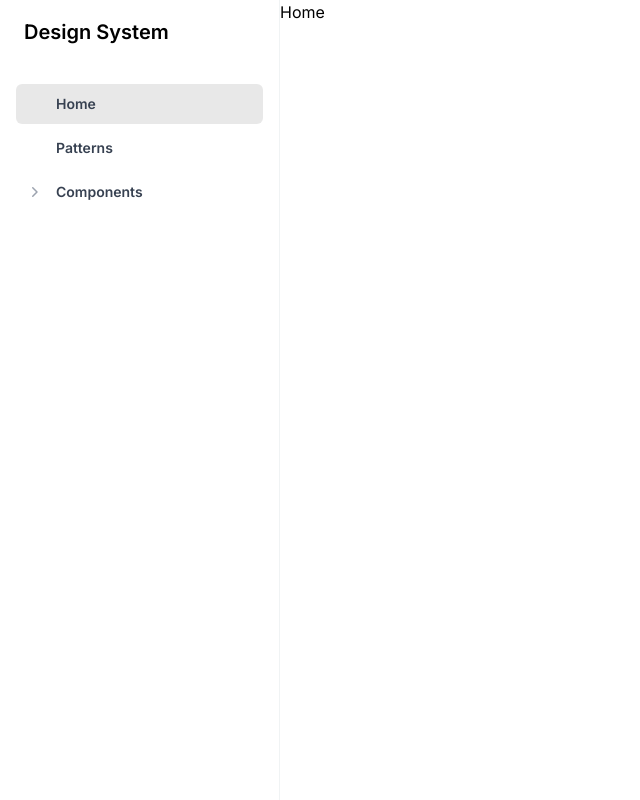
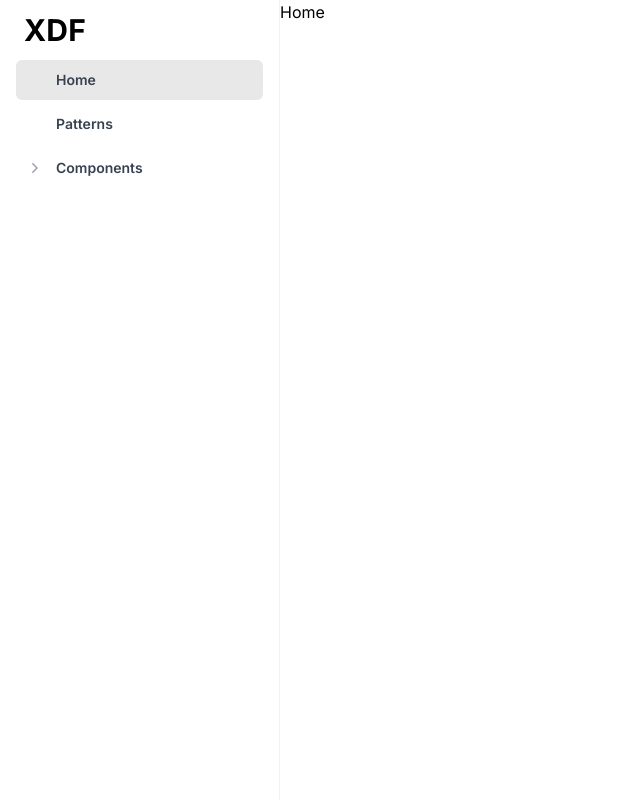
Before and after one commit to totisama/design-system, a Next.js app: page / in a window 1280 px wide. Shown: the whole page, without its empty margins (0-640 px from the left). Built offline with nearby package versions, Linux system fonts and the light colour scheme.

Commit message:
tweak metadata and sidebar title

```diff
--- a/src/app/layout.tsx
+++ b/src/app/layout.tsx
@@ -7,8 +7,8 @@ import SideBar from '@/components/side-bar'
 const inter = Inter({ subsets: ['latin'] })
 
 export const metadata: Metadata = {
-  title: '---- Design System',
-  description: 'Design System for Twitter',
+  title: 'X Design Framework',
+  description: 'Design Framework for X',
 }
 
 export default function RootLayout({
--- a/src/components/side-bar.tsx
+++ b/src/components/side-bar.tsx
@@ -10,19 +10,15 @@ import {
 } from '@headlessui/react'
 import { ChevronRightIcon } from '@heroicons/react/20/solid'
 import { usePathname } from 'next/navigation'
+import { Text } from '@/components/text'
 
 export default function SideBar() {
   const pathname = usePathname()
 
   return (
-    <aside className='[grid-area:aside] flex grow flex-col gap-y-5 overflow-y-auto border-r border-[#F0F3F4] bg-white px-6'>
-      <div className='flex h-16 shrink-0 items-center'>
-        {/* <img
-          className='h-8 w-auto'
-          src='https://tailwindui.com/img/logos/mark.svg?color=indigo&shade=600'
-          alt='Your Company'
-        /> */}
-        <h2 className='text-xl font-semibold'>Design System</h2>
+    <aside className='[grid-area:aside] flex grow flex-col gap-y-3 overflow-y-auto border-r border-[#F0F3F4] bg-white px-6'>
+      <div className='flex mt-3 shrink-0 items-center'>
+        <Text as='h2'>XDF</Text>
       </div>
       <nav className='flex flex-1 flex-col'>
         <ul
```
